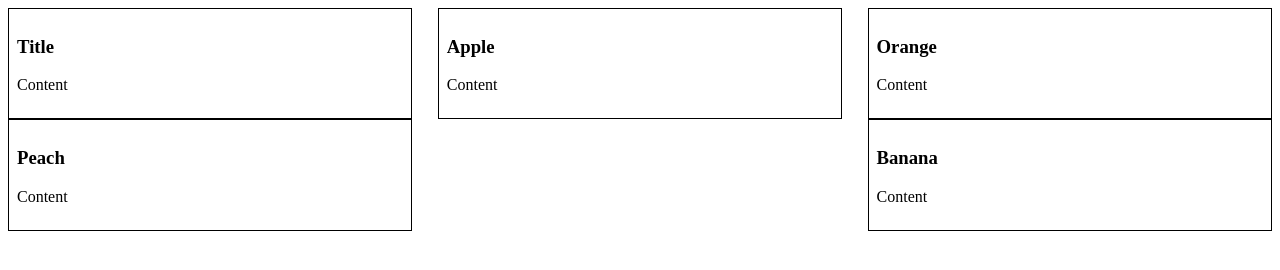
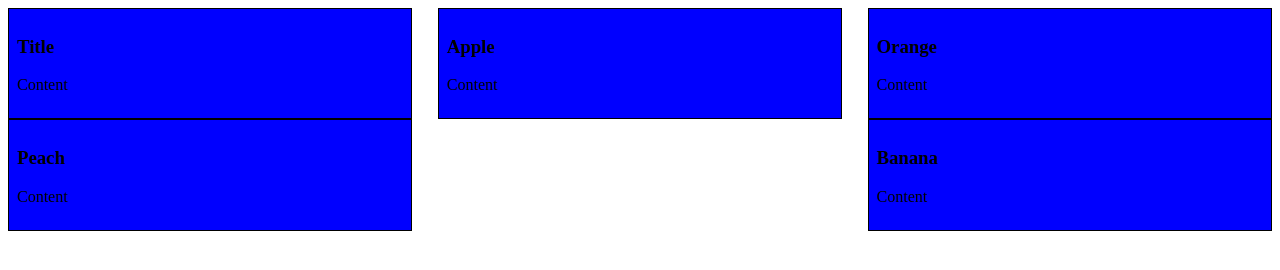
Before and after one commit to dwolverton/day2-shared, a plain HTML site: page media-query-example.html in a window 1280 px wide. Drawn offline with Linux system fonts and the light colour scheme.

Commit message:
added media queries

```diff
--- a/media-query-example.css
+++ b/media-query-example.css
@@ -8,12 +8,22 @@ main {
 main > div {
   padding: .5em;
   border: 1px solid black;
-  width: 32%;
+  width: 100%;
   box-sizing: border-box;
 }
 
 /* TODO 768px+ (2 columns, background: red) */
-
-
+@media screen and (min-width: 768px) {
+  main > div {
+    width: 48%;
+    background-color: red;
+  }
+}
 
 /* TODO 992px+ (3 columns, background: blue) */
+@media screen and (min-width: 992px) {
+  main > div {
+    width: 32%;
+    background-color: blue;
+  }
+}
```
